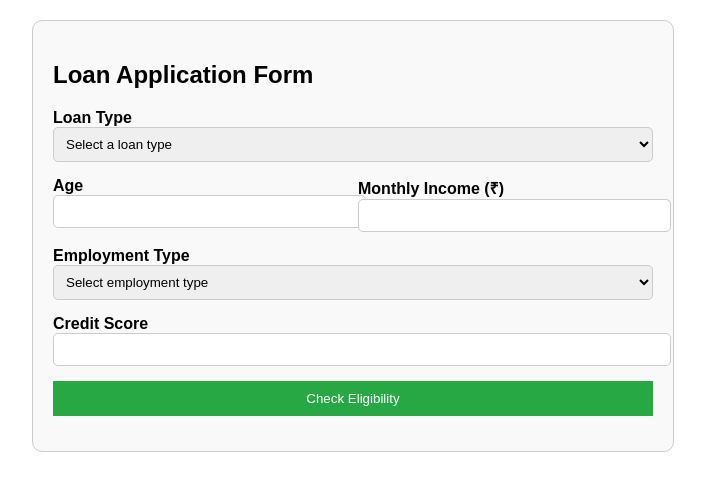
After one commit to alikhan37544/Standard_Charted_hackathon_repo, a Flask app: template frontend/templates/eligible.html in a window 1280 px wide. The commit adds this page. Shown: the top 491 px of the page, without its empty margins (287-992 px from the left). Run offline with Flask 3, Linux system fonts and the light colour scheme; the template is opened without the code that fills it, so the values that code supplies are empty.

Commit message:
NEGLIGIBLE

```diff
--- a/frontend/app.py
+++ b/frontend/app.py
@@ -13,4 +13,4 @@ def loan():
     return render_template('loan.html')
 
 if __name__ == '__main__':
-    app.run(debug=True, host="0.0.0.0", port=5050)
+    app.run(debug=True, host="0.0.0.0", port=5000)
--- /dev/null
+++ b/frontend/templates/eligible.html
@@ -0,0 +1,151 @@
+<!DOCTYPE html>
+<html lang="en">
+<head>
+    <meta charset="UTF-8">
+    <meta name="viewport" content="width=device-width, initial-scale=1.0">
+    <title>Loan Eligibility Checker</title>
+    <style>
+        body { font-family: Arial, sans-serif; margin: 20px; }
+        .container { max-width: 600px; margin: auto; padding: 20px; border: 1px solid #ccc; border-radius: 10px; background: #f9f9f9; }
+        .form-group, .form-row { margin-bottom: 15px; }
+        .form-row { display: flex; gap: 10px; }
+        .form-col { flex: 1; }
+        label { font-weight: bold; display: block; }
+        input, select, textarea { width: 100%; padding: 8px; border: 1px solid #ccc; border-radius: 5px; }
+        button { background: #28a745; color: white; padding: 10px; border: none; cursor: pointer; width: 100%; }
+        button:hover { background: #218838; }
+        .result { margin-top: 15px; font-weight: bold; }
+    </style>
+</head>
+<body>
+
+<div class="container">
+    <h2>Loan Application Form</h2>
+    <form id="loanForm">
+        <div class="form-group">
+            <label for="loanType">Loan Type</label>
+            <select id="loanType" required>
+                <option value="">Select a loan type</option>
+                <option value="personal">Personal Loan</option>
+                <option value="home">Home Loan</option>
+            </select>
+        </div>
+
+        <div class="form-row">
+            <div class="form-col">
+                <label for="age">Age</label>
+                <input type="number" id="age" min="18" required>
+            </div>
+            <div class="form-col">
+                <label for="income">Monthly Income (₹)</label>
+                <input type="number" id="income" min="0" required>
+            </div>
+        </div>
+
+        <div class="form-group">
+            <label for="employment">Employment Type</label>
+            <select id="employment" required>
+                <option value="">Select employment type</option>
+                <option value="salaried">Salaried</option>
+                <option value="self-employed">Self-Employed</option>
+            </select>
+        </div>
+
+        <div class="form-group">
+            <label for="creditScore">Credit Score</label>
+            <input type="number" id="creditScore" min="300" max="900" required>
+        </div>
+
+        <div class="form-group" id="workExperienceGroup" style="display: none;">
+            <label for="workExperience">Years of Work Experience</label>
+            <input type="number" id="workExperience" min="0">
+        </div>
+
+        <button type="button" onclick="checkEligibility()">Check Eligibility</button>
+    </form>
+
+    <div id="result" class="result"></div>
+</div>
+
+<script>
+    document.getElementById("employment").addEventListener("change", function() {
+        let workExperienceGroup = document.getElementById("workExperienceGroup");
+        workExperienceGroup.style.display = this.value === "self-employed" ? "block" : "none";
+    });
+
+    function checkEligibility() {
+        let age = parseInt(document.getElementById("age").value);
+        let income = parseInt(document.getElementById("income").value);
+        let employmentType = document.getElementById("employment").value;
+        let creditScore = parseInt(document.getElementById("creditScore").value);
+        let loanType = document.getElementById("loanType").value;
+        let workExperience = parseInt(document.getElementById("workExperience").value) || 0;
+
+        let resultDiv = document.getElementById("result");
+
+        if (!loanType) {
+            resultDiv.innerHTML = "Please select a loan type.";
+            resultDiv.style.color = "red";
+            return;
+        }
+
+        if (loanType === "personal") {
+            if (age < 22 || age > 58) {
+                resultDiv.innerHTML = "Age must be between 22 and 58 years for a personal loan.";
+                resultDiv.style.color = "red";
+                return;
+            }
+            if (employmentType === "salaried" && income < 22000) {
+                resultDiv.innerHTML = "Minimum monthly income for salaried individuals is ₹22,000.";
+                resultDiv.style.color = "red";
+                return;
+            }
+            if (employmentType === "self-employed") {
+                if (income < 25000) {
+                    resultDiv.innerHTML = "Minimum monthly income for self-employed individuals is ₹25,000.";
+                    resultDiv.style.color = "red";
+                    return;
+                }
+                if (workExperience < 2) {
+                    resultDiv.innerHTML = "Self-employed individuals must have at least 2 years of work experience.";
+                    resultDiv.style.color = "red";
+                    return;
+                }
+            }
+            if (creditScore < 650) {
+                resultDiv.innerHTML = "A minimum credit score of 650 is required for a personal loan.";
+                resultDiv.style.color = "red";
+                return;
+            }
+            resultDiv.innerHTML = "Congratulations! You are eligible for a personal loan.";
+            resultDiv.style.color = "green";
+        }
+        else if (loanType === "home") {
+            if ((employmentType === "salaried" && (age < 23 || age > 63)) ||
+                (employmentType === "self-employed" && (age < 23 || age > 70))) {
+                resultDiv.innerHTML = "Age must be between 23 and 63 (salaried) or 23 and 70 (self-employed) for a home loan.";
+                resultDiv.style.color = "red";
+                return;
+            }
+            if (income < 50000) {
+                resultDiv.innerHTML = "Minimum monthly income for a home loan is ₹50,000.";
+                resultDiv.style.color = "red";
+                return;
+            }
+            if (creditScore < 750) {
+                resultDiv.innerHTML = "A minimum credit score of 750 is required for a home loan.";
+                resultDiv.style.color = "red";
+                return;
+            }
+            resultDiv.innerHTML = "Congratulations! You are eligible for a home loan.";
+            resultDiv.style.color = "green";
+        }
+        else {
+            resultDiv.innerHTML = "Invalid loan type selected.";
+            resultDiv.style.color = "red";
+        }
+    }
+</script>
+
+</body>
+</html>
```
Also changed, not shown: frontend/templates/loan.html (+69 -4 lines).
